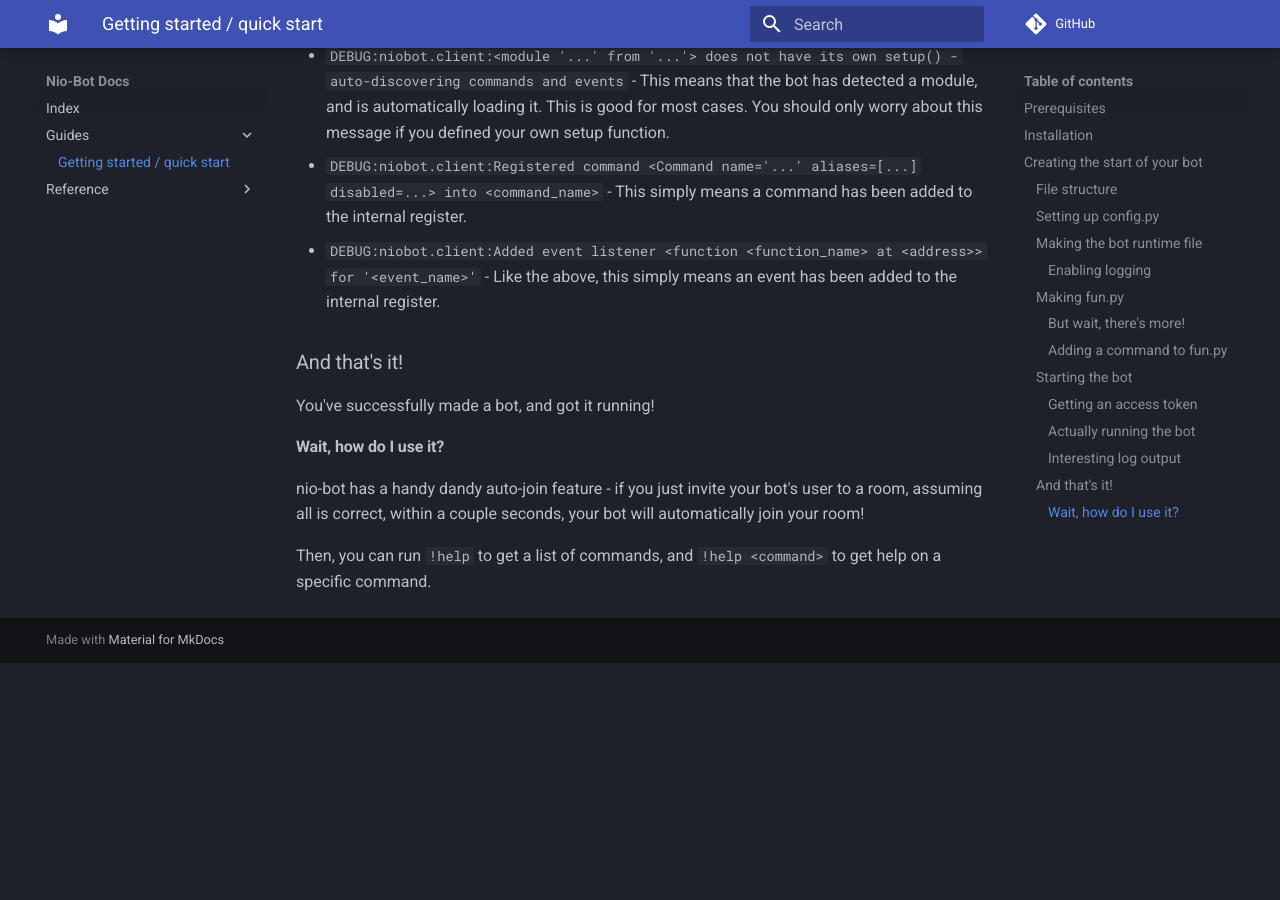
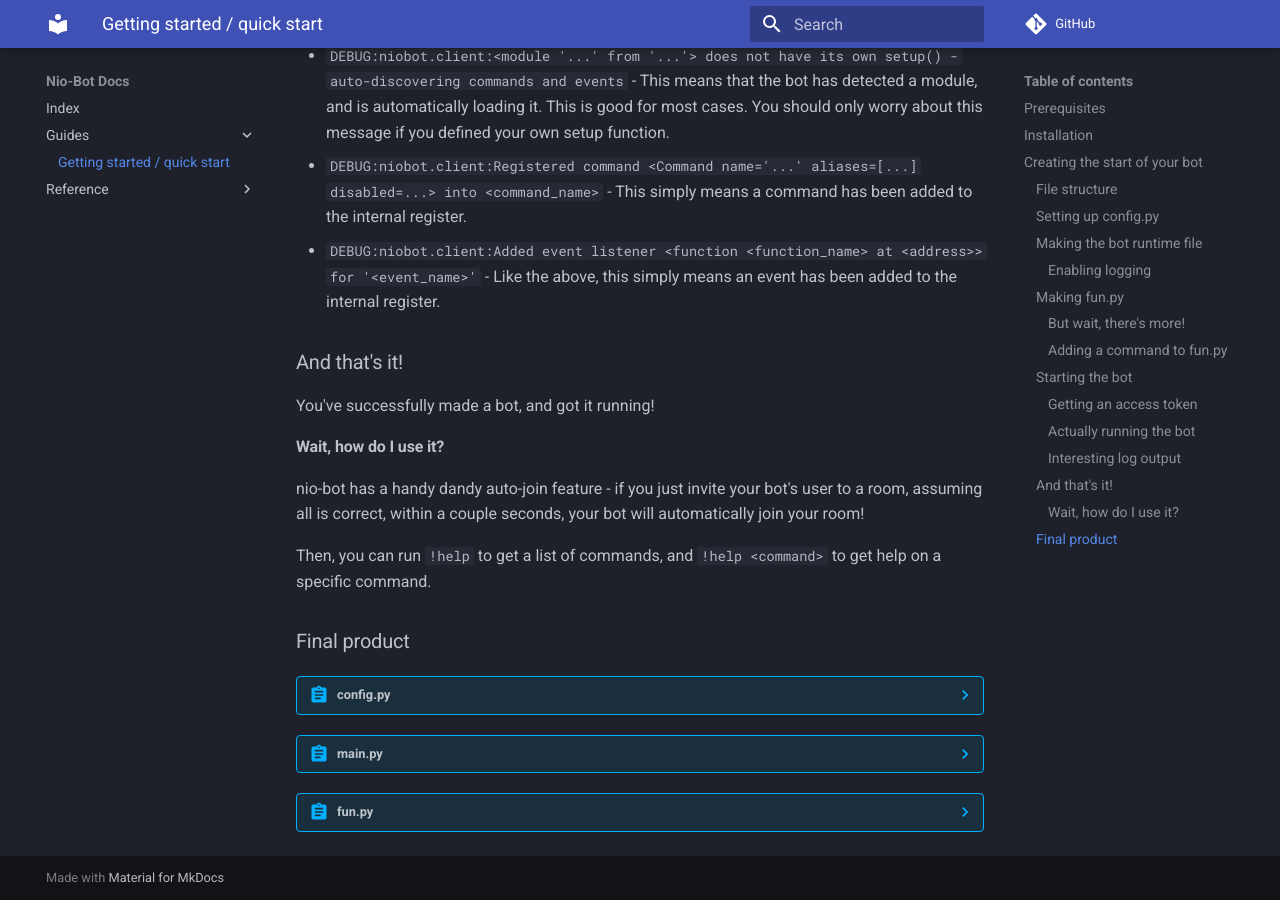
Before and after one commit to nexy7574/nio-bot, an MkDocs documentation site: the page built from docs/guides/getting-started.md, in a window 1280 px wide and 900 px high, scrolled down 6553 px. Built offline with MkDocs 1.6.1 and Material for MkDocs 9.7.7, drawn with Linux system fonts in a browser that asks for light colours; comment, search, counter and statistics services are not loaded; before the commit the page ends 7216 px from its top, so only the background shows below that; some of the changed lines change nothing that is shown.

Commit message:
Update the getting started docs

````diff
--- a/docs/guides/getting-started.md
+++ b/docs/guides/getting-started.md
@@ -287,3 +287,60 @@
 within a couple seconds, your bot will automatically join your room!
 
 Then, you can run `!help` to get a list of commands, and `!help <command>` to get help on a specific command.
+
+### Final product
+??? abstract "config.py"
+
+    ```python
+    HOMESERVER = "https://matrix.org"  # or your homeserver
+    USER_ID = "@my-bot:matrix.org"  # your bot account's user ID
+    ACCESS_TOKEN = "syt_<...>"  # your bot account's access token
+    ```
+
+??? abstract "main.py"
+
+    ```python
+    import niobot
+    import logging
+    import config
+
+    logging.basicConfig(level=logging.INFO, filename="bot.log")
+
+    bot = niobot.NioBot(
+        homeserver=config.HOMESERVER,
+        user_id=config.USER_ID,
+        device_id='my-device-id',
+        store_path='./store',
+        command_prefix="!",
+        owner_id="@my-matrix-username:matrix.org"
+    )
+    # We also want to load `fun.py`'s commands before starting:
+    bot.mount_module("fun")
+
+    @bot.on_event("ready")
+    async def on_ready(_):
+        # That first argument is needed as the first result of the sync loop is passed to ready. Without it, this event
+        # will fail to fire, and will cause a potentially catasrophic failure.
+        print("Bot is ready!")
+
+
+    @bot.command()
+    async def ping(ctx):  # can be invoked with "!ping"
+        await ctx.reply("Pong!")
+
+    bot.run(access_token=config.ACCESS_TOKEN)
+    ```
+
+??? abstract "fun.py"
+    ```python
+    import niobot
+
+
+    class MyFunModule(niobot.Module):  # subclassing niobot.Module is mandatory for auto-detection.
+        def __init__(self, bot):
+            self.bot = bot  # bot is the NioBot instance you made in main.py!
+
+        @niobot.command()
+        async def hello(self, ctx):
+            await ctx.reply("Hello %s!" % ctx.event.sender)
+    ```
````
